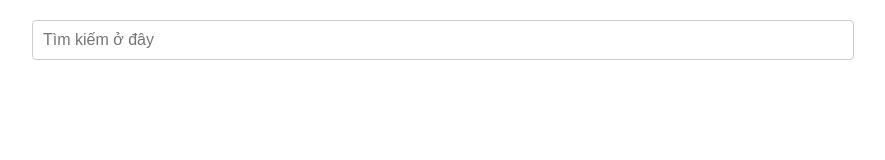
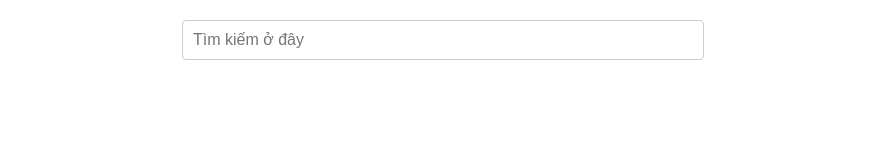
Before and after one commit to jjuunndduu/ddttoocc, a plain HTML site: page index.html in a window 1280 px wide. Shown: the whole page, without its empty margins (208-1093 px from the left). Drawn offline with Linux system fonts and the light colour scheme.

Commit message:
Update index.html

```diff
--- a/index.html
+++ b/index.html
@@ -10,9 +10,14 @@
             max-width: 800px;
             margin: 0 auto;
             padding: 20px;
+			min-width: 320px; /* Thêm giới hạn tối thiểu */
         }
         .search-box {
             margin-bottom: 20px;
+			width: 100%;
+			max-width: 500px; /* Giới hạn chiều rộng tối đa */
+			margin-left: auto;
+			margin-right: auto;
         }
         #searchInput {
             width: 100%;
```
